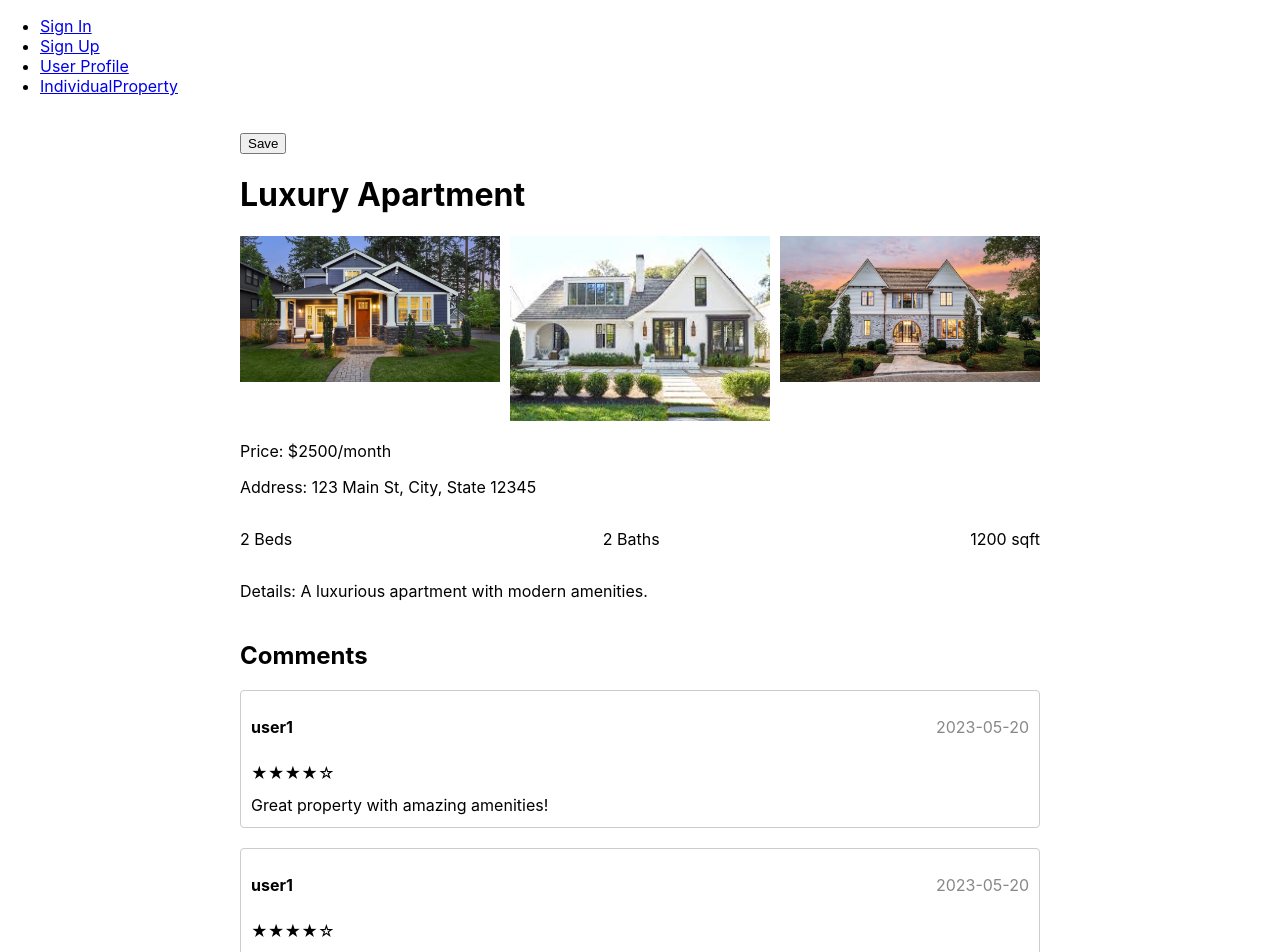
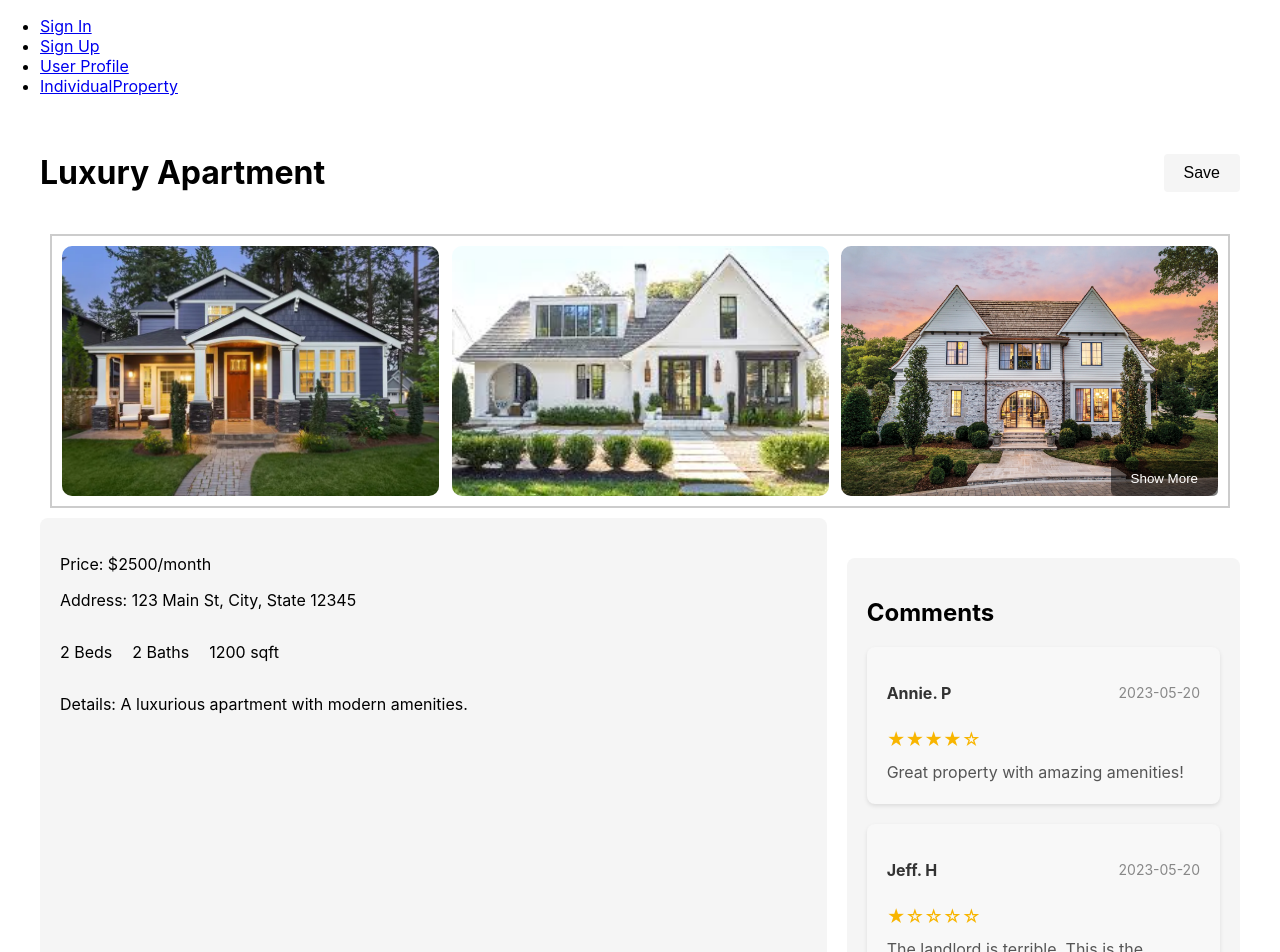
Before and after one commit to TrojanHousing/Frontend, a React (Create React App) app in the folder trojan-housing/: page /IndividualProperty in a window 1280 px wide. Shown: the top 952 px of the page. Built offline with nearby package versions, Linux system fonts and the light colour scheme.

Commit message:
Connected Saved Properties to Individual Property page and added styling

```diff
--- a/trojan-housing/src/Comment.js
+++ b/trojan-housing/src/Comment.js
@@ -1,4 +1,5 @@
 import React from 'react';
+
 
 const username = "sample@usc.edu"; // Username for all comments
 
--- a/trojan-housing/src/IndividualProperty.css
+++ b/trojan-housing/src/IndividualProperty.css
@@ -1,35 +1,88 @@
+/* IndividualProperty.css */
 .individual-property {
-  max-width: 800px;
+  max-width: 1200px;
   margin: 0 auto;
   padding: 20px;
 }
 
-.property-details {
+.property-header {
+  display: flex;
+  justify-content: space-between;
+  align-items: center;
   margin-bottom: 20px;
 }
 
-.property-images {
-  display: grid;
-  grid-template-columns: repeat(auto-fit, minmax(200px, 1fr));
-  grid-gap: 10px;
-  margin-bottom: 20px;
+.save-button {
+  padding: 10px 20px;
+  background-color: #f5f5f5;
+  border: none;
+  border-radius: 4px;
+  font-size: 16px;
+  cursor: pointer;
 }
 
-.property-images img {
-  width: 100%;
-  height: auto;
+
+.property-details {
+  display: grid;
+  grid-template-columns: 2fr 1fr;
+  gap: 20px;
 }
 
 .property-info {
-  margin-bottom: 20px;
+  background-color: #f5f5f5;
+  padding: 20px;
+  border-radius: 8px;
 }
 
 .property-specs {
   display: flex;
-  justify-content: space-between;
+  gap: 20px;
   margin-bottom: 10px;
 }
 
 .property-comments {
-  margin-top: 40px;
+  background-color: #f5f5f5;
+  padding: 20px;
+  border-radius: 8px;
 }
+
+
+.property-images {
+  display: flex;
+  flex-wrap: wrap;
+  /* Allows multiple rows of images */
+  justify-content: space-between;
+  align-items: center;
+  margin: 10px;
+  border: 2px solid #ccc;
+  padding: 10px;
+  gap: 10px;
+  position: relative;
+}
+
+.property-images img {
+
+  object-fit: cover;
+  height: 250px;
+  width: 377px;
+  /* Fixed height for each image for now*/
+  border-radius: 10px;
+  /* Rounded edges for the images */
+}
+
+.toggle-button {
+  position: absolute;
+  bottom: 10px;
+  right: 10px;
+  padding: 10px 20px;
+  background-color: rgba(0, 0, 0, 0.5);
+  color: white;
+  border: none;
+  border-radius: 5px;
+  cursor: pointer;
+  z-index: 10;
+}
+
+.toggle-button:hover {
+  background-color: rgba(0, 0, 0, 0.75);
+}
--- a/trojan-housing/src/IndividualProperty.js
+++ b/trojan-housing/src/IndividualProperty.js
@@ -7,6 +7,7 @@ import './IndividualProperty.css';
 import property1 from './images/property1.jpg';
 import property2 from './images/property2.jpg';
 import property3 from './images/property3.jpg';
+import property4 from './images/property4.jpg';
 
 
 const IndividualProperty = () => {
@@ -18,6 +19,12 @@ const IndividualProperty = () => {
     setIsSaved(!isSaved);
   };
 
+  const [expandImages, setExpandImages] = useState(false); // new state for toggling image display
+
+  const toggleImages = () => {
+    setExpandImages(!expandImages);
+  };
+
   //sample property data (replace with actual data from the backend)
   const property = {
     id: 1,
@@ -26,6 +33,7 @@ const IndividualProperty = () => {
       { url: property1 },
       { url: property2 },
       { url: property3 },
+      { url: property4 },
     ],
     price: '$2500/month',
     description: 'A luxurious apartment with modern amenities.',
@@ -39,42 +47,49 @@ const IndividualProperty = () => {
   //examples of comments
   const propertyComments = [
     {
-      username: 'user1',
+      username: 'Annie. P',
       date: '2023-05-20',
       rating: '★★★★☆',
       text: 'Great property with amazing amenities!',
     },
     {
-      username: 'user1',
+      username: 'Jeff. H',
       date: '2023-05-20',
-      rating: '★★★★☆',
-      text: 'Great property with amazing amenities!',
+      rating: '★☆☆☆☆',
+      text: 'The landlord is terrible. This is the absolute worst place I have ever had the misfortune of living in.',
     },
     {
-      username: 'user1',
+      username: 'Trojan T.',
       date: '2023-05-20',
-      rating: '★★★★☆',
-      text: 'Great property with amazing amenities!',
+      rating: '★★★☆☆',
+      text: 'It is ok, but the price is too high for what you get.',
     },
 
   ];
+
+  const visibleImages = expandImages ? property.images : property.images.slice(0, 3);
 
 
   return (
     <div className="individual-property">
       <div className="navigation-bar">
         {/* nav bar */}
-        <button onClick={handleSaveProperty}>
+      </div>
+      <div className="property-header">
+        <h1>{property.name}</h1>
+        <button className="save-button" onClick={handleSaveProperty}>
           {isSaved ? 'Unsave' : 'Save'}
         </button>
       </div>
-      <div className="property-details">
-        <h1>{property.name}</h1>
       <div className="property-images">
-          {property.images.map((image, index) => (
+        {visibleImages.map((image, index) => (
           <img key={index} src={image.url} alt={`Property Image ${index + 1}`} />
         ))}
+        <button className="toggle-button" onClick={toggleImages}>
+          {expandImages ? 'Show Less' : 'Show More'}
+        </button>
       </div>
+      <div className="property-details">
         <div className="property-info">
           <p>Price: {property.price}</p>
           <p>Address: {property.address}</p>
@@ -85,7 +100,6 @@ const IndividualProperty = () => {
           </div>
           <p>Details: {property.description}</p>
         </div>
-      </div>
         <div className="property-comments">
           <h2>Comments</h2>
           {propertyComments.map((comment, index) => (
@@ -93,6 +107,7 @@ const IndividualProperty = () => {
           ))}
         </div>
       </div>
+    </div >
   );
 };
 
--- a/trojan-housing/src/PropertyComment.css
+++ b/trojan-housing/src/PropertyComment.css
@@ -1,28 +1,40 @@
+.property-comments {
+  margin-top: 40px;
+}
+
 .property-comment {
+  background-color: #f8f8f8;
+  padding: 20px;
+  border-radius: 8px;
+  box-shadow: 0 2px 4px rgba(0, 0, 0, 0.1);
   margin-bottom: 20px;
-  padding: 10px;
-  border: 1px solid #ccc;
-  border-radius: 4px;
 }
 
 .comment-header {
   display: flex;
   justify-content: space-between;
+  align-items: center;
   margin-bottom: 10px;
 }
 
+
 .username {
   font-weight: bold;
+  color: #333;
 }
 
 .comment-date {
   color: #888;
+  font-size: 14px;
 }
 
 .comment-rating {
   margin-bottom: 10px;
+  color: #f8b500;
+  font-size: 18px;
 }
 
 .comment-text {
   line-height: 1.5;
+  color: #555;
 }
--- a/trojan-housing/src/SavedProperties.js
+++ b/trojan-housing/src/SavedProperties.js
@@ -1,5 +1,7 @@
 import React from 'react';
 import './PropertyGrid.css';
+import { Link } from 'react-router-dom';
+
 
 
 // Sample properties data, pull with SQL
@@ -26,10 +28,10 @@ return (
     <div className="property-grid">
       {properties.map((property, index) => (
         <div className="property-item" key={index}>
-        <a href={property.link}>
+          <Link to={`/IndividualProperty`}>
             <div className="address">{property.address}</div>
             <div className="price-range">{property.priceRange}</div>
-        </a>
+          </Link>
         </div>
       ))}
     </div>
--- a/trojan-housing/src/UserProfile.js
+++ b/trojan-housing/src/UserProfile.js
@@ -1,6 +1,8 @@
 import React from 'react';
 import Comments from './Comment';
 import SavedProperties from './SavedProperties';
+
+
 
 const username = "sample@usc.edu"; // Username for all properties
 
```
Also changed, not shown: trojan-housing/src/PropertyGrid.css (indentation only), trojan-housing/src/images/property4.jpg (added). Lines whose indentation alone changed are shown as unchanged.
